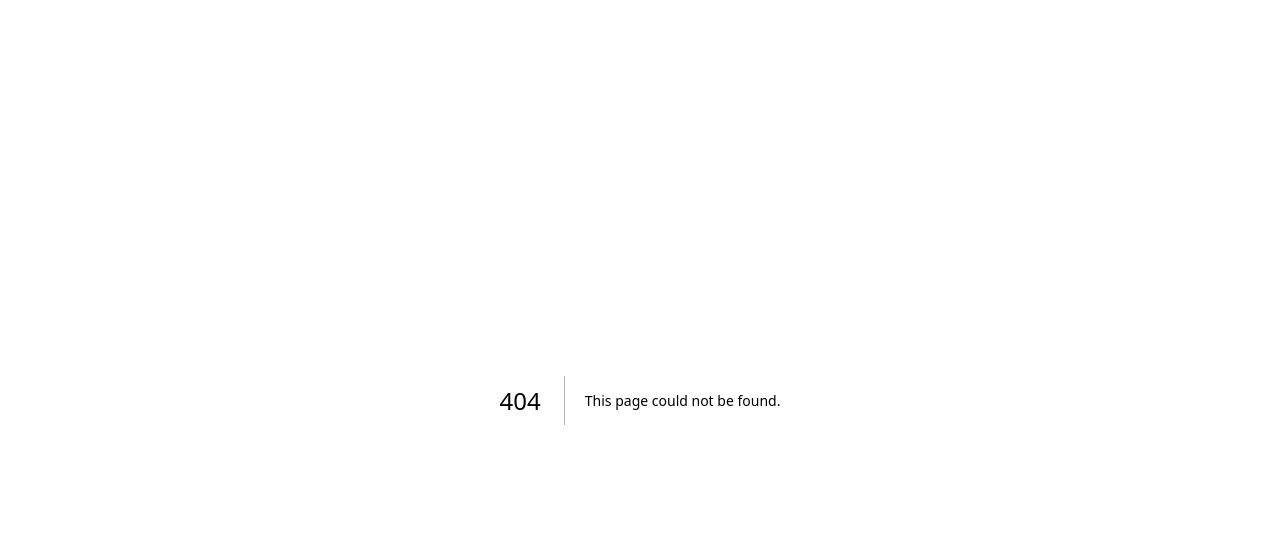
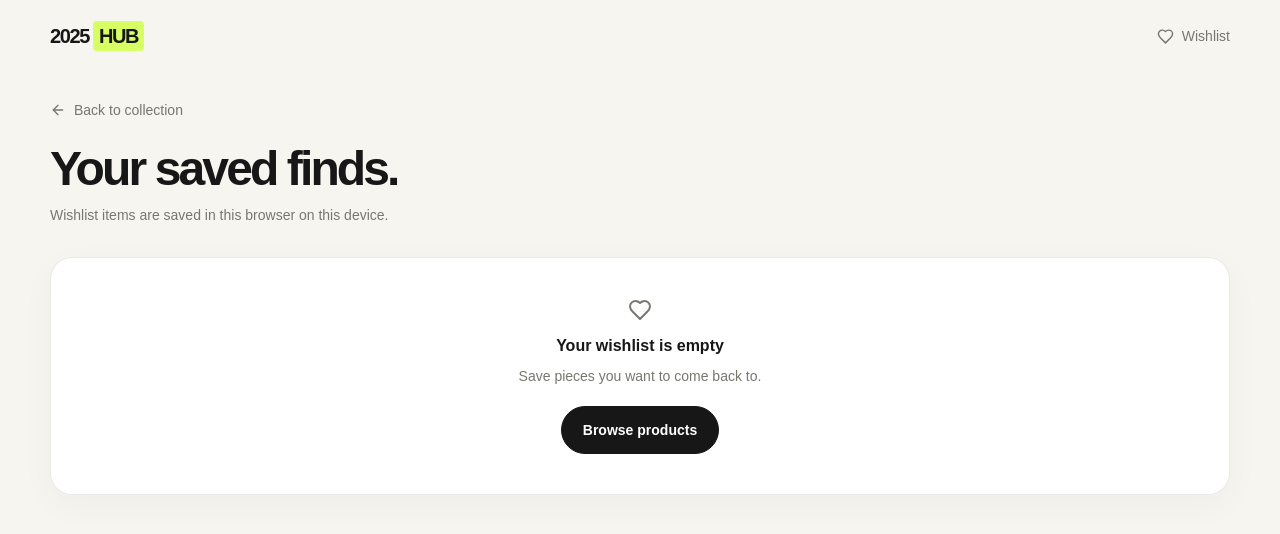
Before and after one commit to bellascotman-jpg/2025Hub-store, a Next.js app: page /wishlist in a window 1280 px wide. Before the commit this address had no page. Shown: the top 534 px of the page. Built offline with nearby package versions, Linux system fonts and the light colour scheme.

Commit message:
build: implement app/wishlist/page.tsx

```diff
--- /dev/null
+++ b/app/wishlist/page.tsx
@@ -0,0 +1,7 @@
+import Link from "next/link";
+import { ArrowLeft, Heart } from "lucide-react";
+import { WishlistPanel } from "@/components/storefront-actions";
+
+export default function WishlistPage() {
+  return <main className="min-h-screen pb-20"><header className="container-shell flex h-[72px] items-center justify-between"><Link href="/" className="text-xl font-black tracking-[-.07em]">2025<span className="ml-1 rounded bg-accent px-1.5 py-1">HUB</span></Link><span className="flex items-center gap-2 text-sm text-muted"><Heart size={17}/> Wishlist</span></header><section className="container-shell pt-7"><Link href="/store/2025hub" className="inline-flex items-center gap-2 text-sm text-muted"><ArrowLeft size={16}/> Back to collection</Link><h1 className="mt-5 text-4xl font-black tracking-[-.06em] sm:text-5xl">Your saved finds.</h1><p className="mt-3 mb-8 text-sm text-muted">Wishlist items are saved in this browser on this device.</p><WishlistPanel/></section></main>;
+}
```
